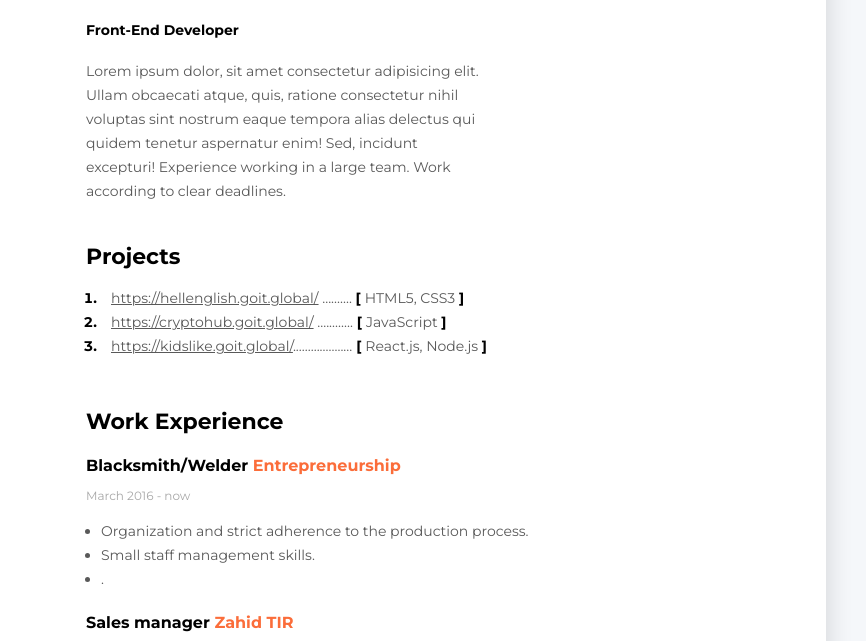
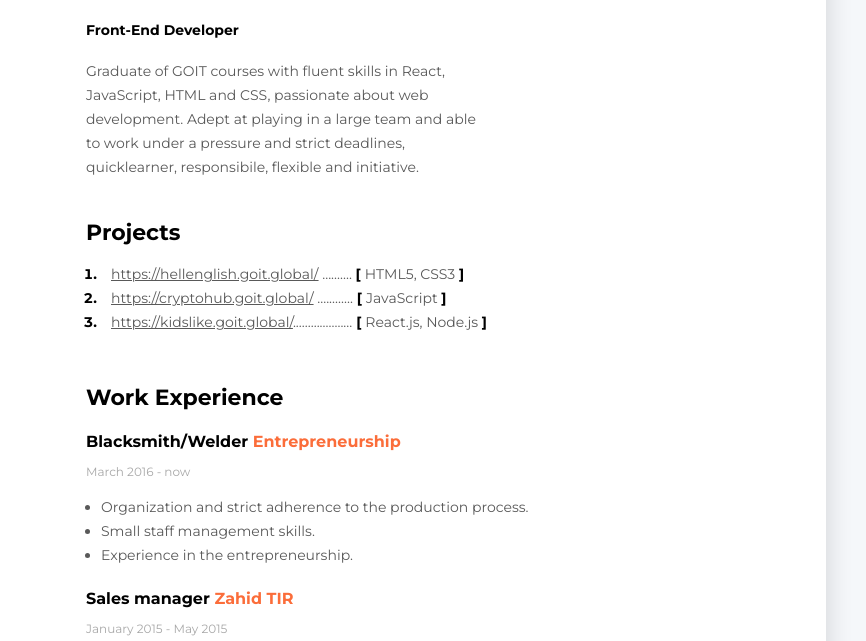
Before and after one commit to Andriy-Hrynevetskyi/resume, a plain HTML site: page index.html in a window 1280 px wide. Shown: the part 201-842 px from the top of the page, 414-1280 px from the left. Drawn offline with Linux system fonts and the light colour scheme.

Commit message:
resume complete

```diff
--- a/index.html
+++ b/index.html
@@ -23,11 +23,10 @@
           <h1 class="about-name">Adnriy Hrynevetskyi</h1>
           <h2 class="about-position">Front-End Developer</h2>
           <p class="about-description">
-            Lorem ipsum dolor, sit amet consectetur adipisicing elit. Ullam
-            obcaecati atque, quis, ratione consectetur nihil voluptas sint
-            nostrum eaque tempora alias delectus qui quidem tenetur aspernatur
-            enim! Sed, incidunt excepturi! Experience working in a large team.
-            Work according to clear deadlines.
+            Graduate of GOIT courses with fluent skills in React, JavaScript,
+            HTML and CSS, passionate about web development. Adept at playing in
+            a large team and able to work under a pressure and strict deadlines,
+            quicklearner, responsibile, flexible and initiative.
           </p>
         </div>
         <!--Projects-->
@@ -79,7 +78,9 @@
                 Organization and strict adherence to the production process.
               </li>
               <li class="work-list-item">Small staff management skills.</li>
-              <li class="work-list-item">.</li>
+              <li class="work-list-item">
+                Experience in the entrepreneurship.
+              </li>
             </ul>
           </div>
 
```
